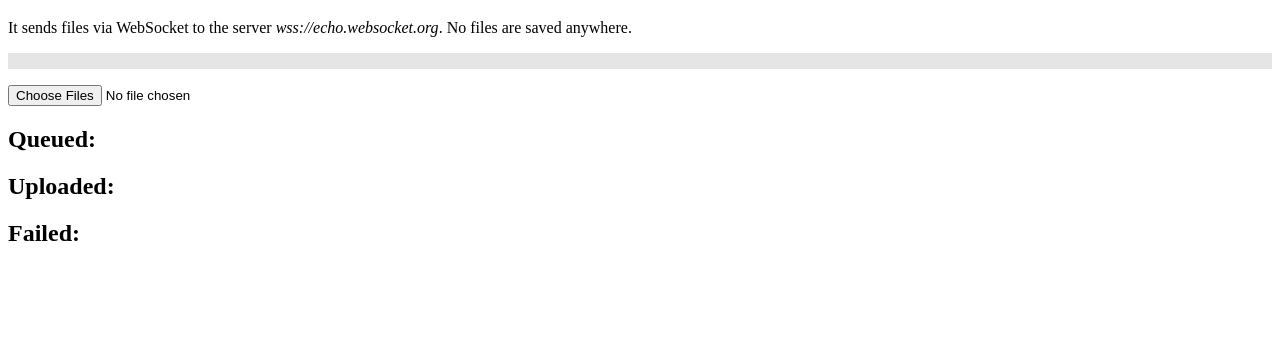
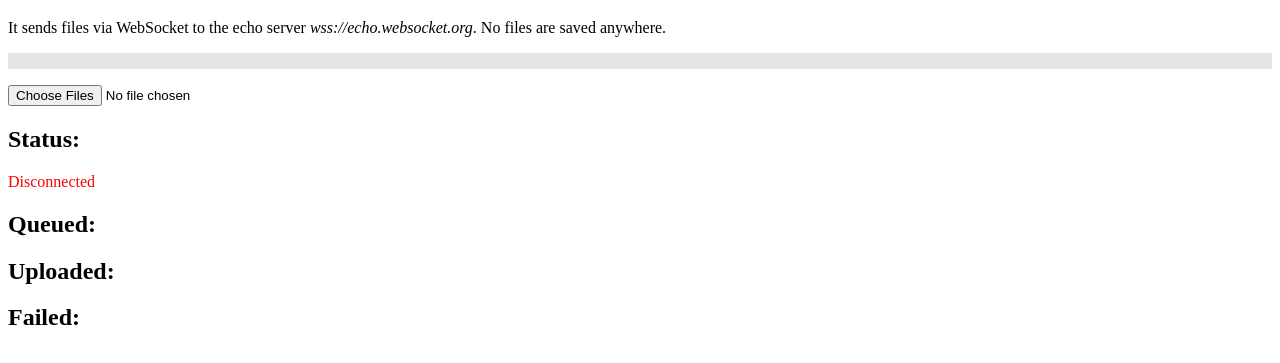
Before and after one commit to DmitryMyadzelets/uploader, a plain HTML site: page index.html in a window 1280 px wide. Shown: the part 61-424 px from the top of the page. Drawn offline with nearby package versions, Linux system fonts and the light colour scheme.

Commit message:
Added reconnect

```diff
--- a/css/style.css
+++ b/css/style.css
@@ -8,6 +8,10 @@
   transition: width .1s;
 }
 
-ul {
-  list-style: none;
+#status {
+  color: red;
 }
+
+#status.connected {
+  color: green;
+}
--- a/index.html
+++ b/index.html
@@ -10,12 +10,14 @@
   <body>
     <h1>File uploader</h1>
     <p>
-      It sends files via WebSocket to the server <em>wss://echo.websocket.org</em>. No files are saved anywhere.
+      It sends files via WebSocket to the echo server <em>wss://echo.websocket.org</em>. No files are saved anywhere.
     </p>
     <p>
       <div id="progress"><div id="bar"></div></div>
     </p>
     <input type="file" id="file-input" multiple/>
+    <h2>Status:</h2>
+    <p id='status'>&nbsp;</p>
     <h2>Queued:</h2>
     <ol id='queued'></ol>
     <h2>Uploaded:</h2>
--- a/js/script.js
+++ b/js/script.js
@@ -121,11 +121,53 @@ module.exports = function (callback) {
 }
 
 },{}],4:[function(require,module,exports){
-/* global WebSocket, d3 */
+var emitter = require('./emitter')
+
+var WS = window.MozWebSocket || window.WebSocket
+
+var events = [
+  {name: 'onopen', event: 'connect'},
+  {name: 'onerror', event: 'error'},
+  {name: 'onclose', event: 'disconnect'},
+  {name: 'onmessage', event: 'message'}
+]
+
+function hook (ws, emitter) {
+  events.forEach(function (o) {
+    ws[o.name] = function (evt) {
+      emitter.emit(o.event, evt)
+    }
+  })
+}
+
+module.exports = function (url) {
+  var self = emitter()
+  var ws
+
+  function create () {
+    ws = new WS(url)
+    ws.binaryType = 'arraybuffer'
+    hook(ws, self)
+    self.send = ws.send.bind(ws)
+    self.close = ws.close.bind(ws)
+  }
+
+  create()
+
+  self.on('error', function () {
+    setTimeout(create, 5000)
+  })
+
+  return self
+}
+
+},{"./emitter":1}],5:[function(require,module,exports){
+/* global d3 */
 
 var ready = require('./ready')
 var reader = require('./reader')
 var emitter = require('./emitter')
+var websocket = require('./websocket')
 
 var events = emitter()
 var queue = []
@@ -148,18 +190,6 @@ function expectFiles (el) {
       events.emit('file', files[i])
     }
   })
-}
-
-function websocket (url) {
-  var ws = new WebSocket(url, 'json')
-  ws.binaryType = 'arraybuffer'
-
-  ws.onopen = events.emit.bind(events, 'connect')
-  ws.onclose = events.emit.bind(events, 'disconnect')
-  ws.onmessage = events.emit.bind(events, 'message')
-  ws.onerror = console.error.bind(console)
-
-  return ws
 }
 
 // function elapsed (msec) {
@@ -206,9 +236,30 @@ ready(function () {
       progress(chunk.end / chunk.size)
     })
 
+  function status (ok) {
+    d3.select('#status')
+      .text(ok ? 'Connected' : 'Disconnected')
+      .classed('connected', ok)
+  }
+  status()
+
   // File read and send logic
 
   var ws = websocket('wss://echo.websocket.org')
+  ws
+    .on('connect', status.bind(null, true))
+    .on('disconnect', status.bind(null, false))
+    .on('message', events.emit.bind(events, 'message'))
+    .on('connect', function () {
+      if (queue.length > 0) {
+        events.emit('upload')
+      }
+    })
+    .on('disconnect', function () {
+      if (queue.length > 0) {
+        events.emit('failed')
+      }
+    })
 
   events.on('file', function enqueue (file) {
     queue.push({
@@ -267,4 +318,4 @@ ready(function () {
   events.on('failed', view)
 })
 
-},{"./emitter":1,"./reader":2,"./ready":3}]},{},[4]);
+},{"./emitter":1,"./reader":2,"./ready":3,"./websocket":4}]},{},[5]);
--- /dev/null
+++ b/js/src/websocket.js
@@ -0,0 +1,39 @@
+var emitter = require('./emitter')
+
+var WS = window.MozWebSocket || window.WebSocket
+
+var events = [
+  {name: 'onopen', event: 'connect'},
+  {name: 'onerror', event: 'error'},
+  {name: 'onclose', event: 'disconnect'},
+  {name: 'onmessage', event: 'message'}
+]
+
+function hook (ws, emitter) {
+  events.forEach(function (o) {
+    ws[o.name] = function (evt) {
+      emitter.emit(o.event, evt)
+    }
+  })
+}
+
+module.exports = function (url) {
+  var self = emitter()
+  var ws
+
+  function create () {
+    ws = new WS(url)
+    ws.binaryType = 'arraybuffer'
+    hook(ws, self)
+    self.send = ws.send.bind(ws)
+    self.close = ws.close.bind(ws)
+  }
+
+  create()
+
+  self.on('error', function () {
+    setTimeout(create, 5000)
+  })
+
+  return self
+}
```
Also changed, not shown: js/src/index.js (+23 -13 lines).
